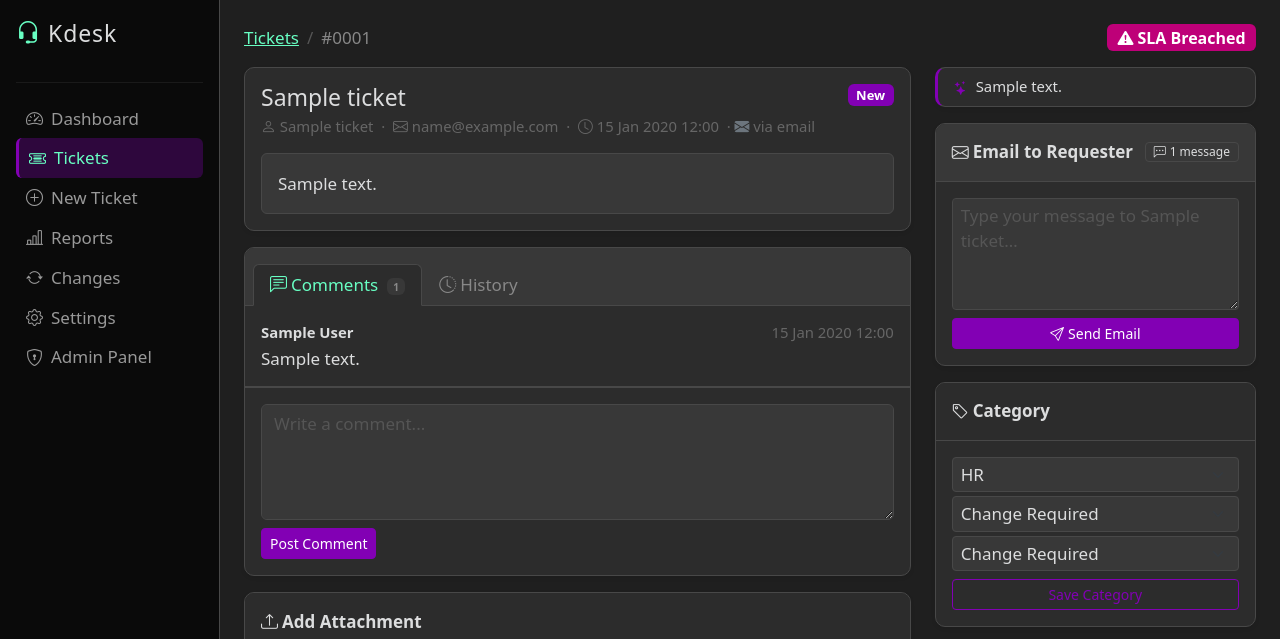
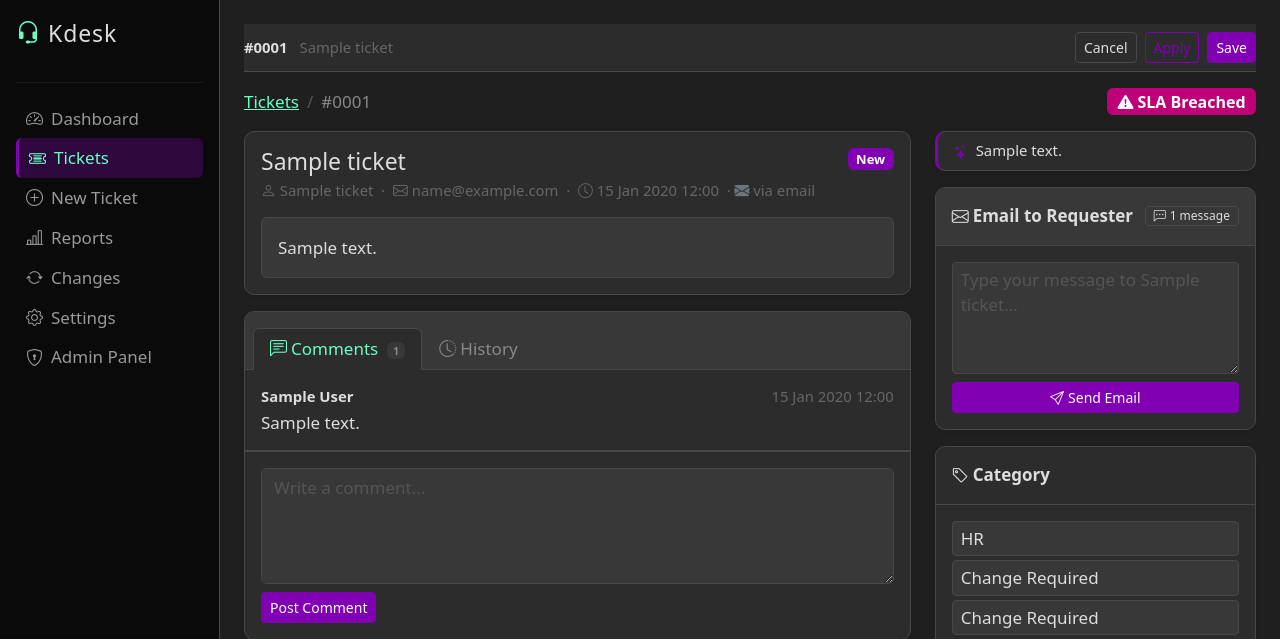
Before and after one commit to omricn/kdesk, a Django app: page /tickets/1/ in a window 1280 px wide. Shown: the top 639 px of the page. Run offline with Django 4.2, Linux system fonts and the light colour scheme; a user stored in the database is signed in; data comes from the database, SQL or seed files in the repository; tables that the repository leaves empty hold one stand-in row (values such as "Sample post"); parts of the project's set-up code (start-up, migrations or seed data) failed here and were passed over; some libraries are stand-ins or nearby versions.

Commit message:
Add sticky action bar to ticket detail screen
Top bar locks to viewport while scrolling, showing ticket number/title
and three actions:
- Cancel: discard changes, go back to ticket list
- Apply:  save changes, stay on the ticket
- Save:   save changes, go back to ticket list

Co-Authored-By: Claude Sonnet 4.6 <noreply@anthropic.com>

```diff
--- a/templates/tickets/detail.html
+++ b/templates/tickets/detail.html
@@ -4,6 +4,21 @@
 {% block title %}#{{ ticket.pk|stringformat:"04d" }} {{ ticket.title }}{% endblock %}
 
 {% block content %}
+<!-- Sticky action bar -->
+<div class="sticky-top py-2 mb-3" style="z-index:90;background:var(--kramer-surface);border-bottom:1px solid var(--kramer-border);">
+  <div class="d-flex align-items-center justify-content-between gap-3">
+    <div class="text-truncate small text-muted">
+      <span class="fw-semibold" style="color:var(--kramer-neutral);">#{{ ticket.pk|stringformat:"04d" }}</span>
+      <span class="ms-2">{{ ticket.title|truncatechars:80 }}</span>
+    </div>
+    <div class="d-flex gap-2 flex-shrink-0">
+      <a href="{% url 'ticket_list' %}" class="btn btn-sm btn-outline-secondary">Cancel</a>
+      <button type="submit" form="update-form" name="next" value="" class="btn btn-sm btn-outline-primary">Apply</button>
+      <button type="submit" form="update-form" name="next" value="list" class="btn btn-sm btn-primary">Save</button>
+    </div>
+  </div>
+</div>
+
 <div class="d-flex justify-content-between align-items-center mb-3">
   <nav aria-label="breadcrumb">
     <ol class="breadcrumb mb-0">
--- a/tickets/views.py
+++ b/tickets/views.py
@@ -260,7 +260,7 @@ def ticket_detail(request, pk):
                         from tasks.scheduled import send_requester_closed
                         send_requester_closed.delay(ticket.pk)
                     messages.success(request, 'Ticket updated.')
-                    if updated.status in Ticket.TERMINAL_STATUSES:
+                    if request.POST.get('next') == 'list':
                         return redirect('ticket_list')
                     return redirect('ticket_detail', pk=pk)
 
```
